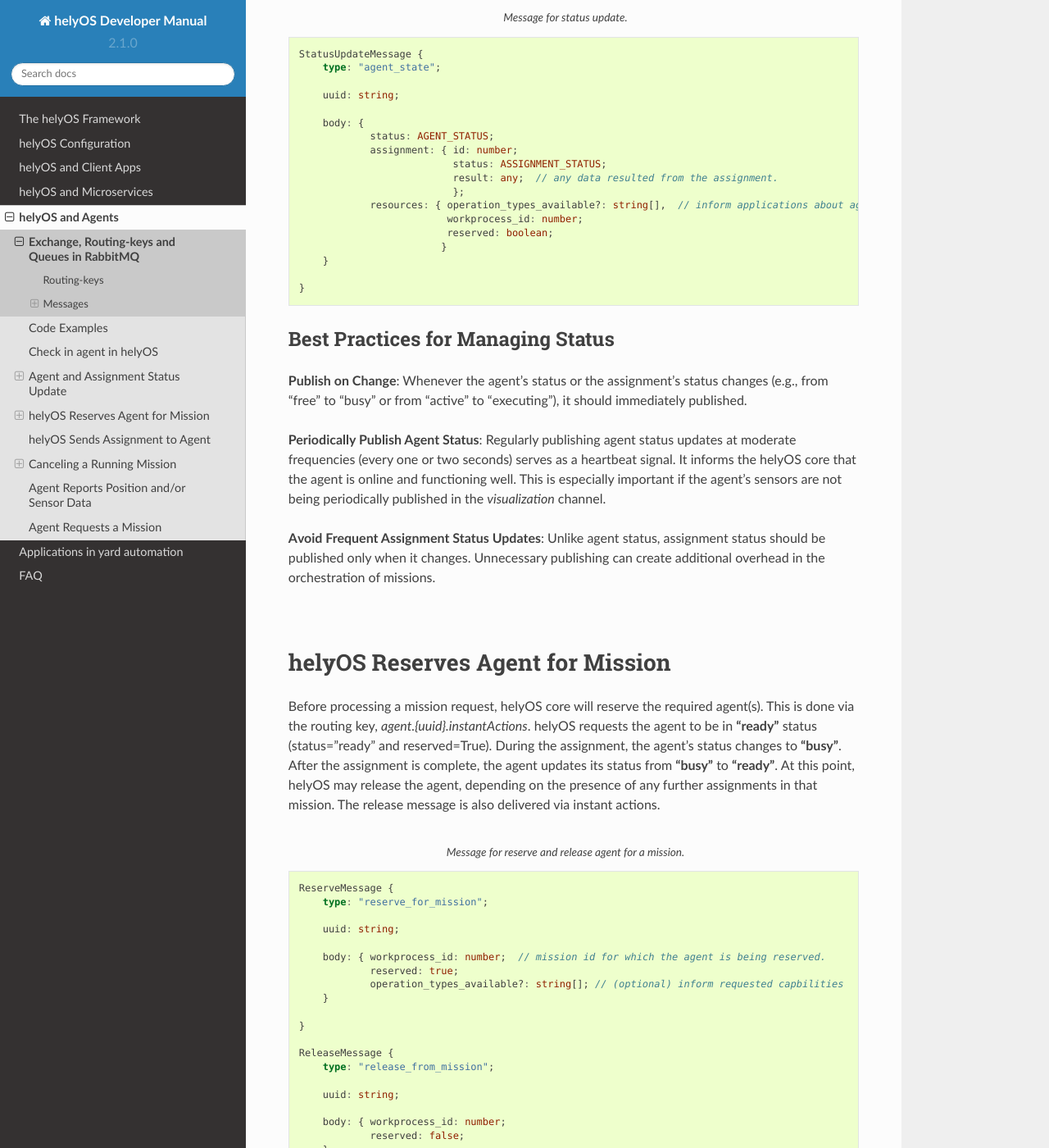
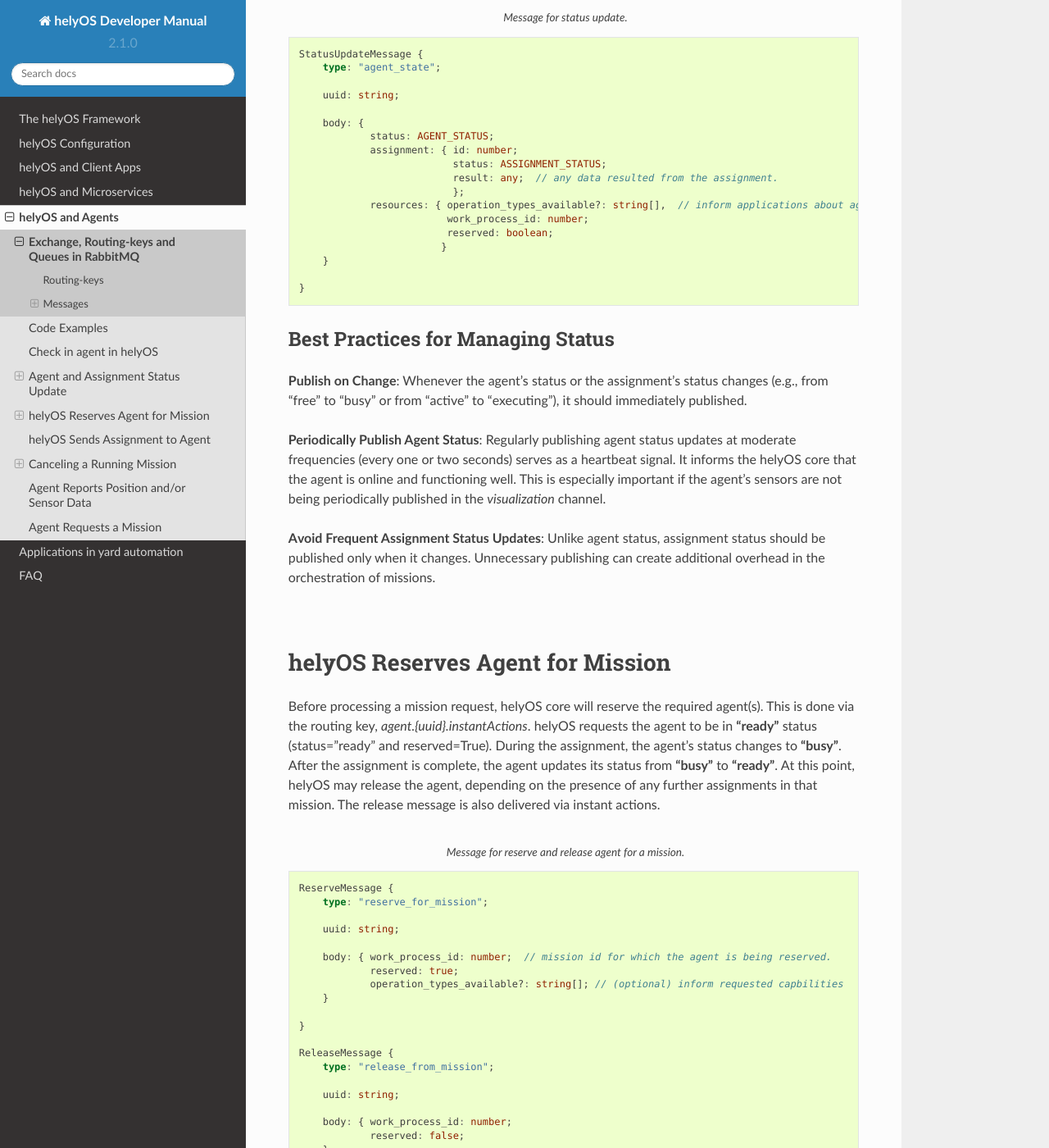
Before and after one commit to helyOSFramework/helyos-documentation, a Sphinx documentation site: the page built from docs/source/5-communication-between-helyos-and-agents/agents-and-helyos.rst, in a window 1280 px wide and 1400 px high, scrolled down 9049 px. Shown: the whole window at 82% size. Built offline with Sphinx 7.4.7 and the Read the Docs theme 2.0.0, drawn with Linux system fonts in a browser that asks for light colours; some of the changed text lies outside the part shown.

Commit message:
correct wrong variable name

```diff
--- a/docs/source/5-communication-between-helyos-and-agents/agents-and-helyos.rst
+++ b/docs/source/5-communication-between-helyos-and-agents/agents-and-helyos.rst
@@ -431,7 +431,7 @@
                               result: any;  // any data resulted from the assignment.
                               };
                 resources: { operation_types_available?: string[],  // inform applications about agent capbilities
-                             workprocess_id: number;
+                             work_process_id: number;
                              reserved: boolean;
                             }
         }
@@ -471,7 +471,7 @@
 
         uuid: string;
 
-        body: { workprocess_id: number;  // mission id for which the agent is being reserved.
+        body: { work_process_id: number;  // mission id for which the agent is being reserved.
                 reserved: true;
                 operation_types_available?: string[]; // (optional) inform requested capbilities
         }
@@ -483,7 +483,7 @@
 
         uuid: string;
 
-        body: { workprocess_id: number;
+        body: { work_process_id: number;
                 reserved: false;
         }
     }
@@ -544,7 +544,7 @@
 
         metadata: {
                     id: number,             // assignment id.
-                    workprocess_id: number, // mission id.
+                    work_process_id: number, // mission id.
                     yard_id: number,
                     status: string,
                     context?: { dependencies: PreviousAssignments[]}
@@ -576,7 +576,7 @@
 
         metadata: {
                     id: number;             // assignment id.
-                    workprocess_id: number; // mission id.
+                    work_process_id: number; // mission id.
                     yard_id: number;
                     status: string;
                     context?: { dependencies: PreviousAssignments[] }
```
